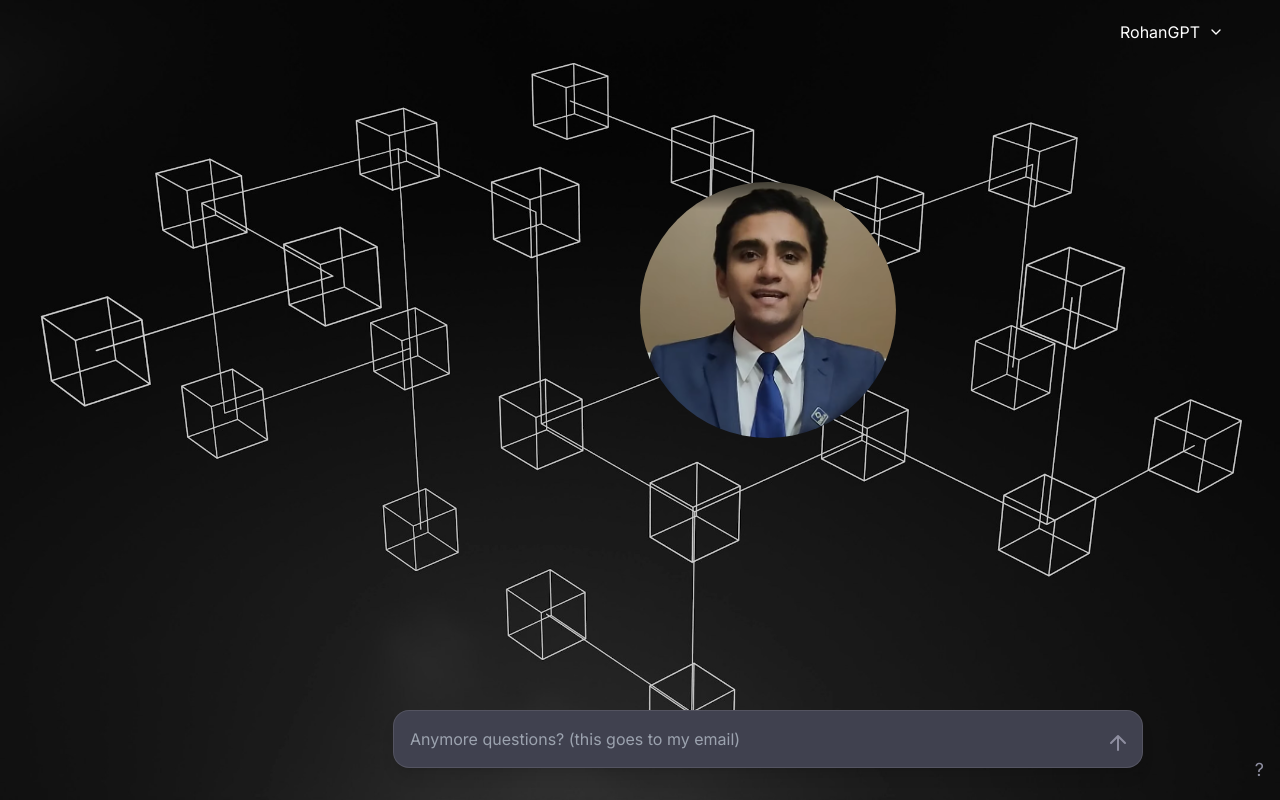
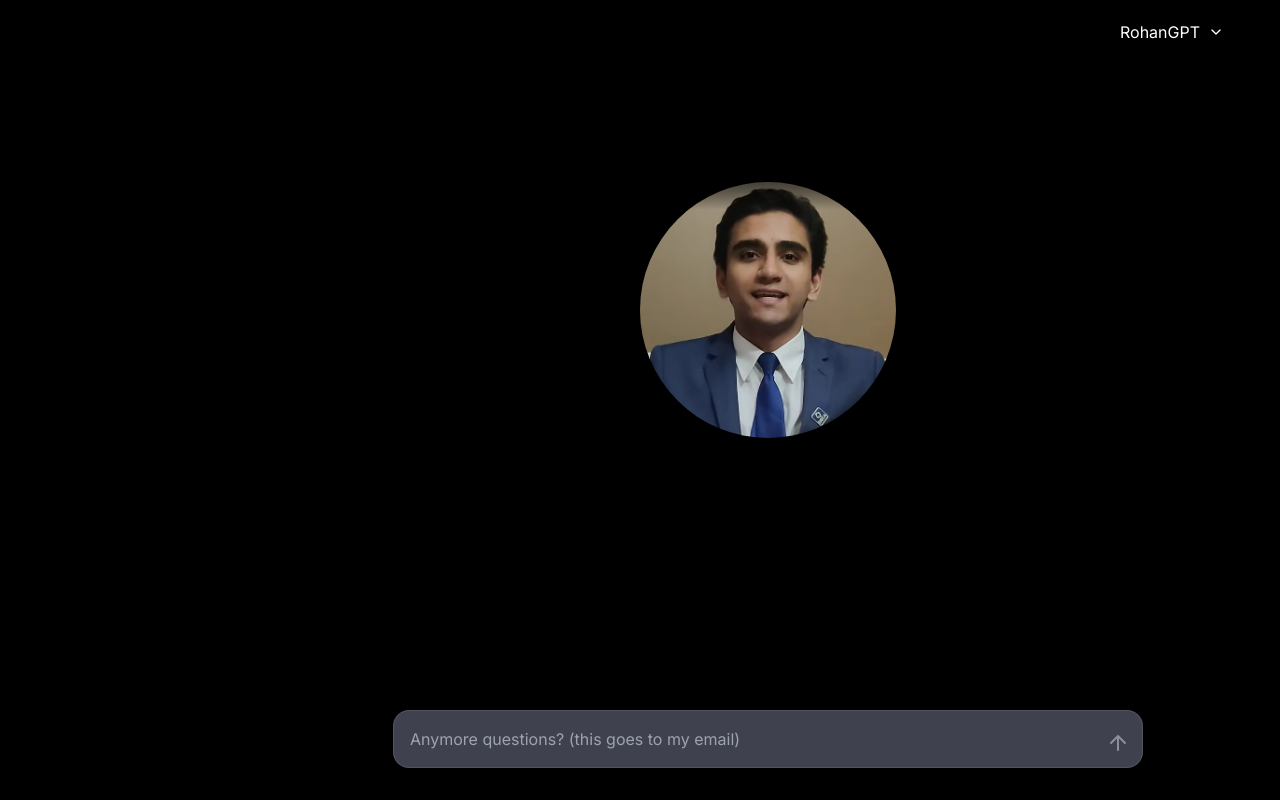
Before and after one commit to rohanrajpatil/personalweb, a Next.js app: page / in a window 1280 px wide. Built offline with nearby package versions, Linux system fonts and the light colour scheme.

Commit message:
removed help
fuckass help button

```diff
--- a/src/components/MainContent.tsx
+++ b/src/components/MainContent.tsx
@@ -416,9 +416,6 @@ const MainContent = () => {
           </div>
         </form>
       </div>
-
-      {/* Help Button */}
-      <button className="fixed bottom-4 right-4 text-[#8e8ea0] text-lg z-40">?</button>
     </div>
   );
 };
--- a/src/components/MouseMask.tsx
+++ b/src/components/MouseMask.tsx
@@ -45,7 +45,7 @@ export default function MouseMask() {
         ref={bgRef}
         className="
           fixed inset-0
-          bg-[url('/neural-net.jpg')]
+          bg-black
           bg-cover bg-center
           opacity-100 transition-opacity
           pointer-events-none
```
